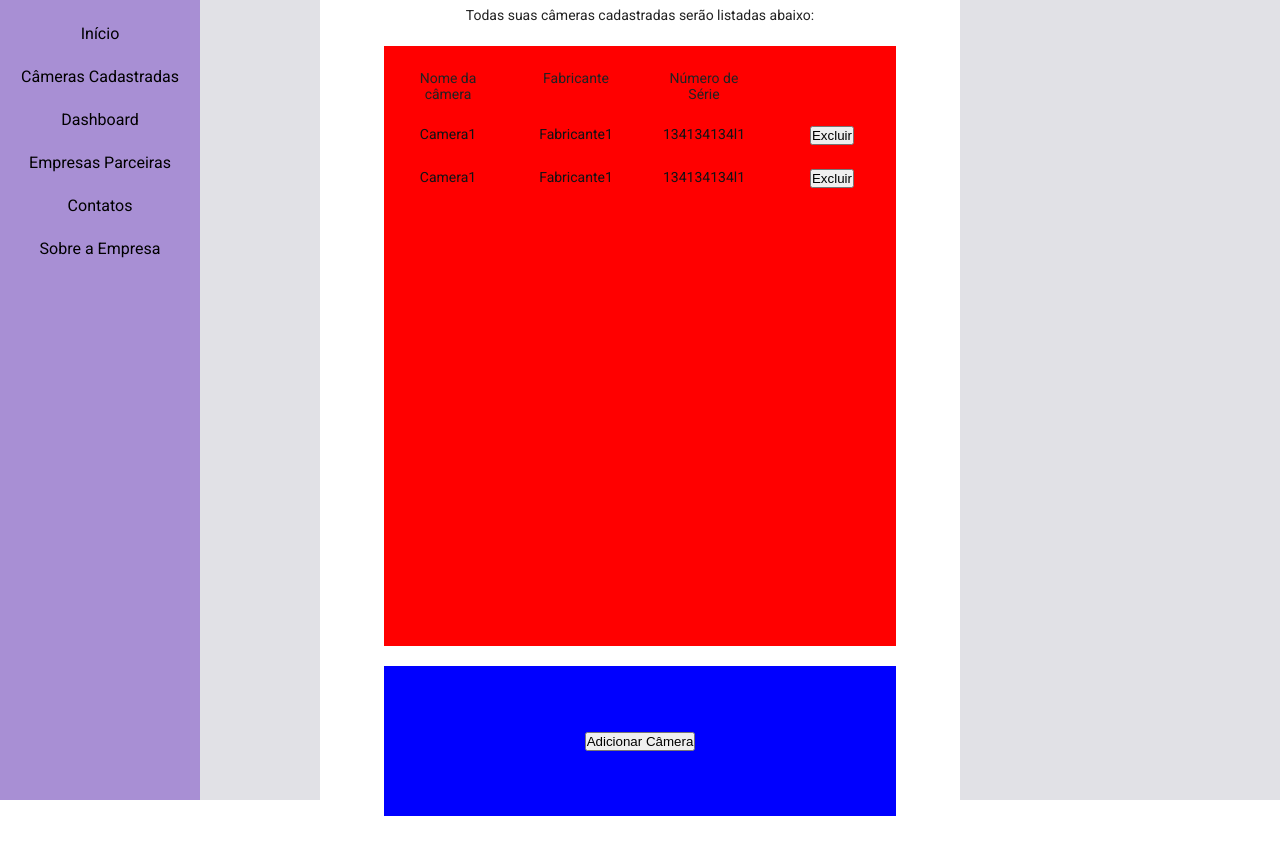
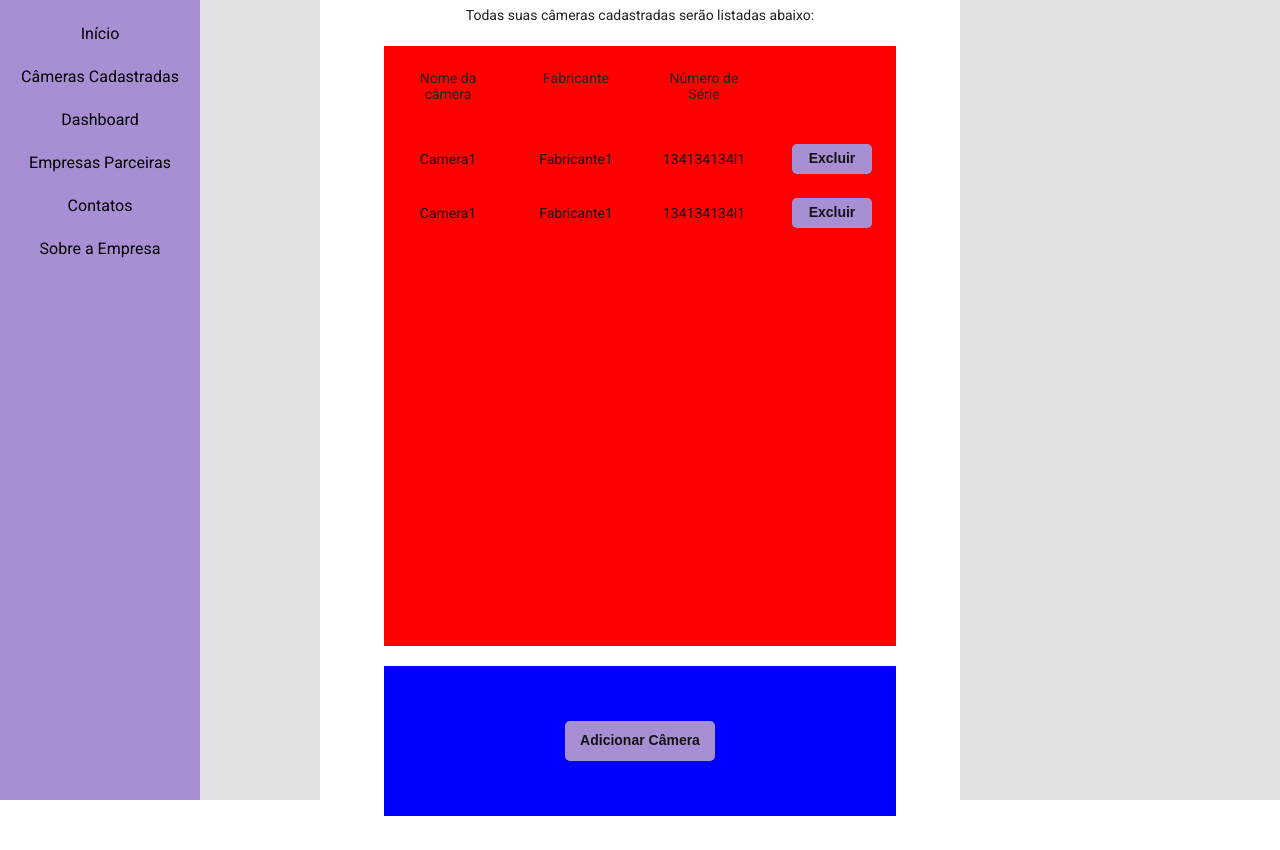
Before and after one commit to gtretow/octo_test, a React (Vite) app: page / in a window 1280 px wide. Built offline with nearby package versions, Linux system fonts and the light colour scheme.

Commit message:
created button component

```diff
--- /dev/null
+++ b/src/components/Button/Button.tsx
@@ -0,0 +1,20 @@
+import React from "react";
+import * as S from ".";
+
+type Props = {
+  title: string;
+  height: string;
+  width: string;
+};
+
+const Button = ({ title, height, width }: Props) => {
+  return (
+    <S.ButtonWrapper>
+      <S.Button height={height} width={width}>
+        <S.Paragraph>{title}</S.Paragraph>
+      </S.Button>
+    </S.ButtonWrapper>
+  );
+};
+
+export default Button;
--- /dev/null
+++ b/src/components/Button/index.tsx
@@ -0,0 +1,31 @@
+import styled from "styled-components";
+
+interface Props {
+  width: string;
+  height: string;
+}
+
+export const ButtonWrapper = styled.div``;
+
+export const Button = styled.button<Props>`
+  width: ${(props) => props.width};
+  height: ${(props) => props.height};
+  background: ${(props) => props.theme.colors.primary[700]};
+  border-radius: 5px;
+  display: inline-block;
+  text-decoration: none;
+  cursor: pointer;
+  border: none;
+  padding-bottom: 5px;
+  padding-top: 3px;
+
+  &:hover {
+    opacity: 0.9;
+  }
+`;
+
+export const Paragraph = styled.p`
+  font-size: ${(props) => props.theme.fontSizes.sm};
+  color: ${(props) => props.theme.colors.gray[700]};
+  font-weight: 600;
+`;
--- a/src/styles/base.ts
+++ b/src/styles/base.ts
@@ -4,6 +4,7 @@ export const theme: DefaultTheme = {
   colors: {
     primary: {
       700: "#A88FD4",
+      600: "#7159c1",
     },
     secondary: {
       700: "#FBA94C",
--- a/src/views/LandingPage/LandingPage.tsx
+++ b/src/views/LandingPage/LandingPage.tsx
@@ -1,5 +1,6 @@
 import React from "react";
 import * as S from ".";
+import Button from "../../components/Button/Button";
 
 const LandingPage: React.FC = () => {
   return (
@@ -22,7 +23,7 @@ const LandingPage: React.FC = () => {
             <S.TableItem>Fabricante1</S.TableItem>
             <S.TableItem>134134134l1</S.TableItem>
             <S.TableItem>
-              <button>Excluir</button>
+              <Button width="80px" height="30px" title="Excluir" />
             </S.TableItem>
           </S.TableColumn>
           <S.TableColumn>
@@ -30,12 +31,12 @@ const LandingPage: React.FC = () => {
             <S.TableItem>Fabricante1</S.TableItem>
             <S.TableItem>134134134l1</S.TableItem>
             <S.TableItem>
-              <button>Excluir</button>
+              <Button width="80px" height="30px" title="Excluir" />
             </S.TableItem>
           </S.TableColumn>
         </S.TableComponent>
         <S.ButtonContainer>
-          <button>Adicionar Câmera</button>
+          <Button height="40px" width="150px" title="Adicionar Câmera" />
         </S.ButtonContainer>
       </S.CenterDiv>
     </S.LandingPageWrapper>
--- a/src/views/LandingPage/index.tsx
+++ b/src/views/LandingPage/index.tsx
@@ -43,17 +43,20 @@ export const TableColumn = styled.tr`
   padding-top: 24px;
   display: flex;
   justify-content: space-around;
+  align-items: center;
 `;
 
 export const TableItem = styled.td`
   width: 20%;
-
+  text-align: center;
   color: ${(props) => props.theme.colors.gray[700]};
   font-size: ${(props) => props.theme.fontSizes.sm};
 `;
 
 export const TableInfo = styled.th`
   width: 20%;
+  height: 50px;
+  text-align: center;
   font-size: ${(props) => props.theme.fontSizes.sm};
 `;
 
```
Also changed, not shown: src/components/Button/Button.jsx (deleted, +0 -7 lines).
